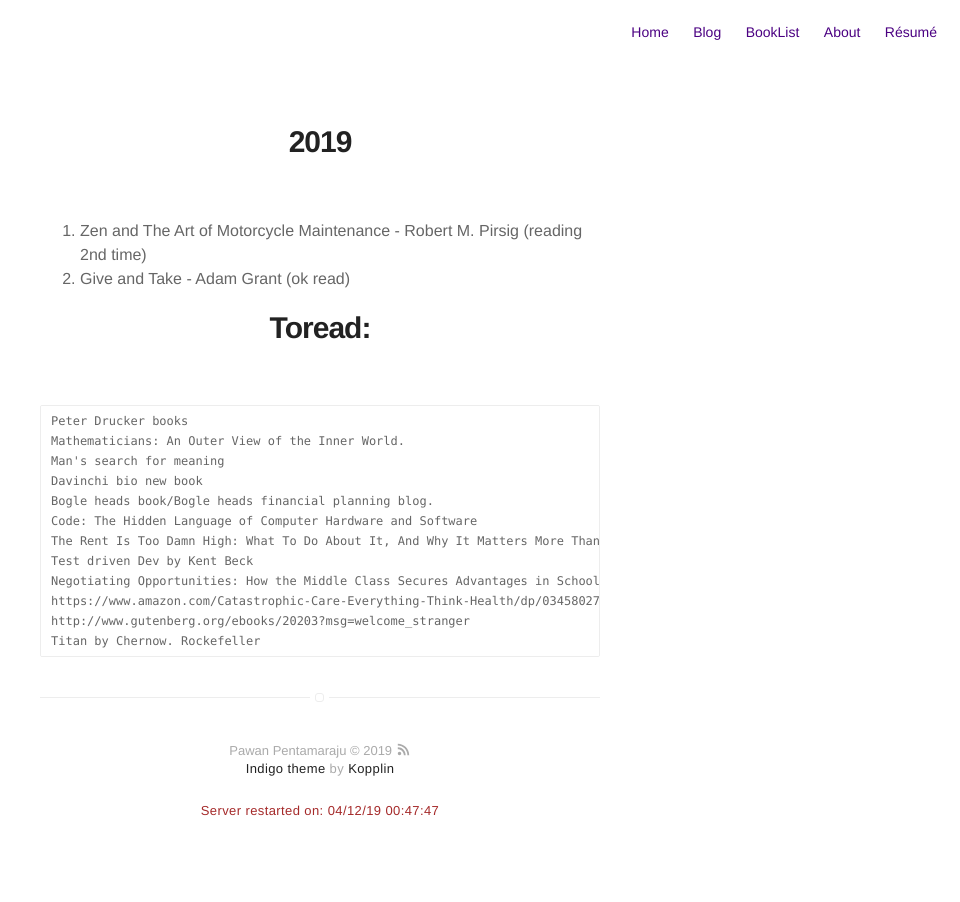
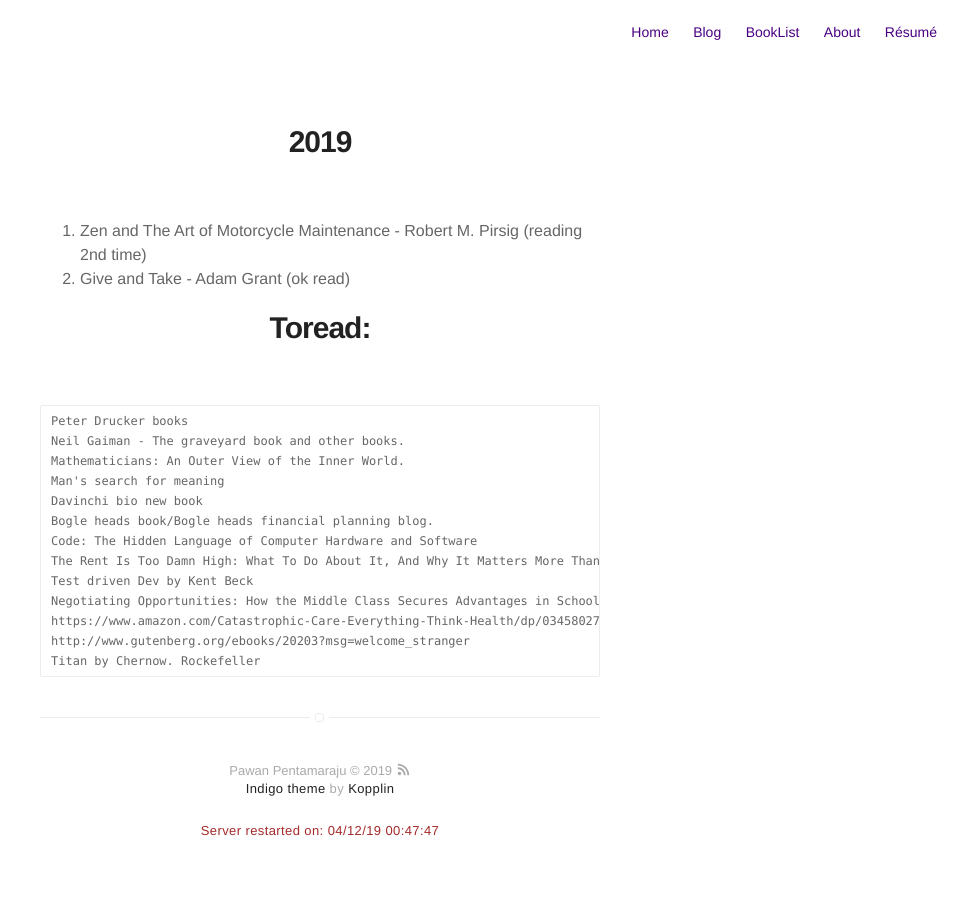
Before and after one commit to pawanpe/pawanpe.github.io, a Jekyll site: the page built from booklist/2019/books.markdown, in a window 1280 px wide. Shown: the whole page, without its empty margins (320-1280 px from the left). Built offline with Jekyll 4.4.1, drawn with Linux system fonts in a browser that asks for light colours.

Commit message:
update book list 4/8/2019

```diff
--- a/booklist/2019/books.markdown
+++ b/booklist/2019/books.markdown
@@ -10,6 +10,7 @@ layout: page
 
 # Toread:
     Peter Drucker books
+    Neil Gaiman - The graveyard book and other books.
     Mathematicians: An Outer View of the Inner World.
     Man's search for meaning
     Davinchi bio new book
```
